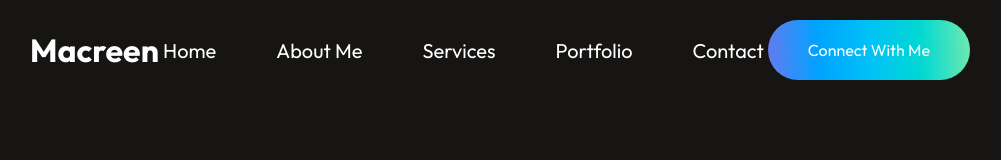
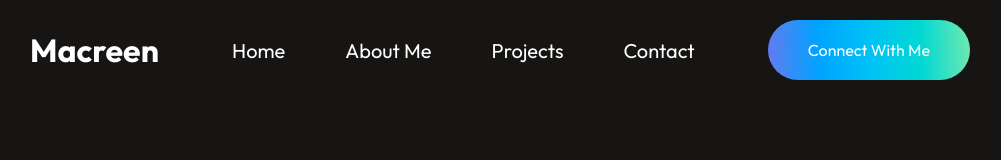
Before and after one commit to MacSmitty8/portfolio-2, a React (Vite) app: page / in a window 1280 px wide. Shown: the top 160 px of the page, without its empty margins (140-1141 px from the left). Built offline with nearby package versions, Linux system fonts and the light colour scheme.

Commit message:
Made adjustments to the Navbar and what's in the list.

```diff
--- a/src/Components/Navbar/Navbar.jsx
+++ b/src/Components/Navbar/Navbar.jsx
@@ -9,8 +9,7 @@ const Navbar = () => {
       <ul className='nav-menu'>
         <li>Home</li>
         <li>About Me</li>
-    <li>Services</li>
-    <li>Portfolio</li>
+        <li>Projects</li>
         <li>Contact</li>
       </ul>
       <div className="nav-connect">Connect With Me</div>
```
Lines whose indentation alone changed are shown as unchanged.
